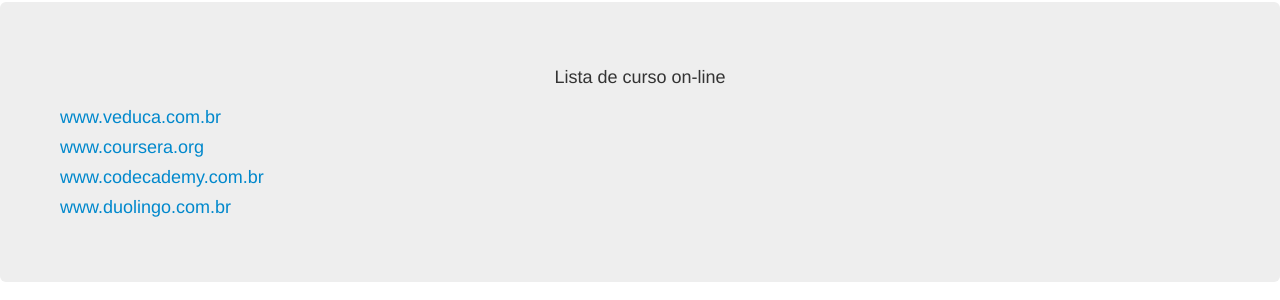
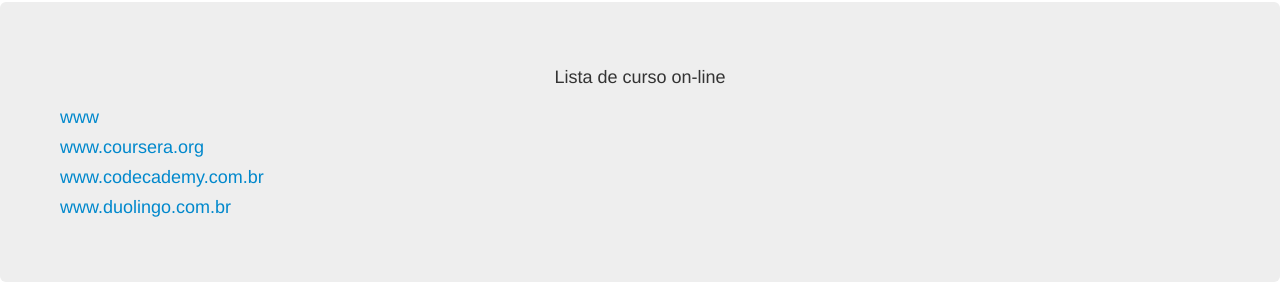
Before and after one commit to Vinijs/g1_trabalho, a Django app: page /cursos/ in a window 1280 px wide. Shown: the part 160-460 px from the top of the page. Run offline with Django 3.2, Linux system fonts and the light colour scheme; parts of the project's set-up code (start-up, migrations or seed data) failed here and were passed over; some libraries are stand-ins or nearby versions.

Commit message:
Decimo sexto commit 19/11/2014

```diff
--- a/projeto_Boletim/usuarios/templates/cursos.html
+++ b/projeto_Boletim/usuarios/templates/cursos.html
@@ -14,7 +14,7 @@
             <div class="hero-unit">
                 <div align="center"><p>Lista de curso on-line</p></div>
 
-                <div align="left"><a href="http://www.veduca.com.br/">www.veduca.com.br</a></div>
+                <div align="left"><a href="http://www.veduca.com.br/">www</a></div>
                 <div align="left"><a href="https://www.coursera.org/">www.coursera.org</a></div>
                 <div align="left"><a href="http://www.codecademy.com/pt">www.codecademy.com.br</a></div>
                 <div align="left"><a href="https://pt.duolingo.com/">www.duolingo.com.br</a></div>
```
